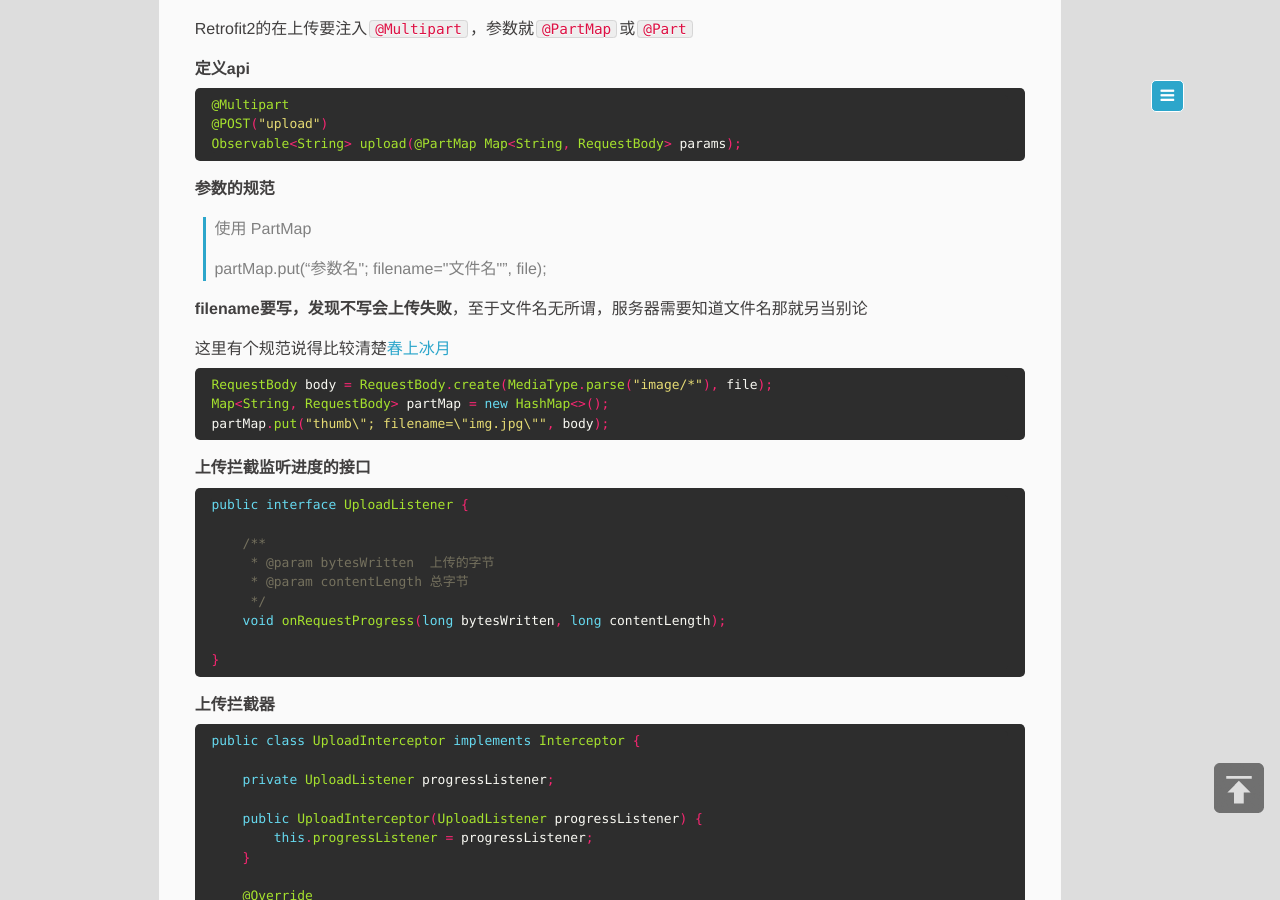
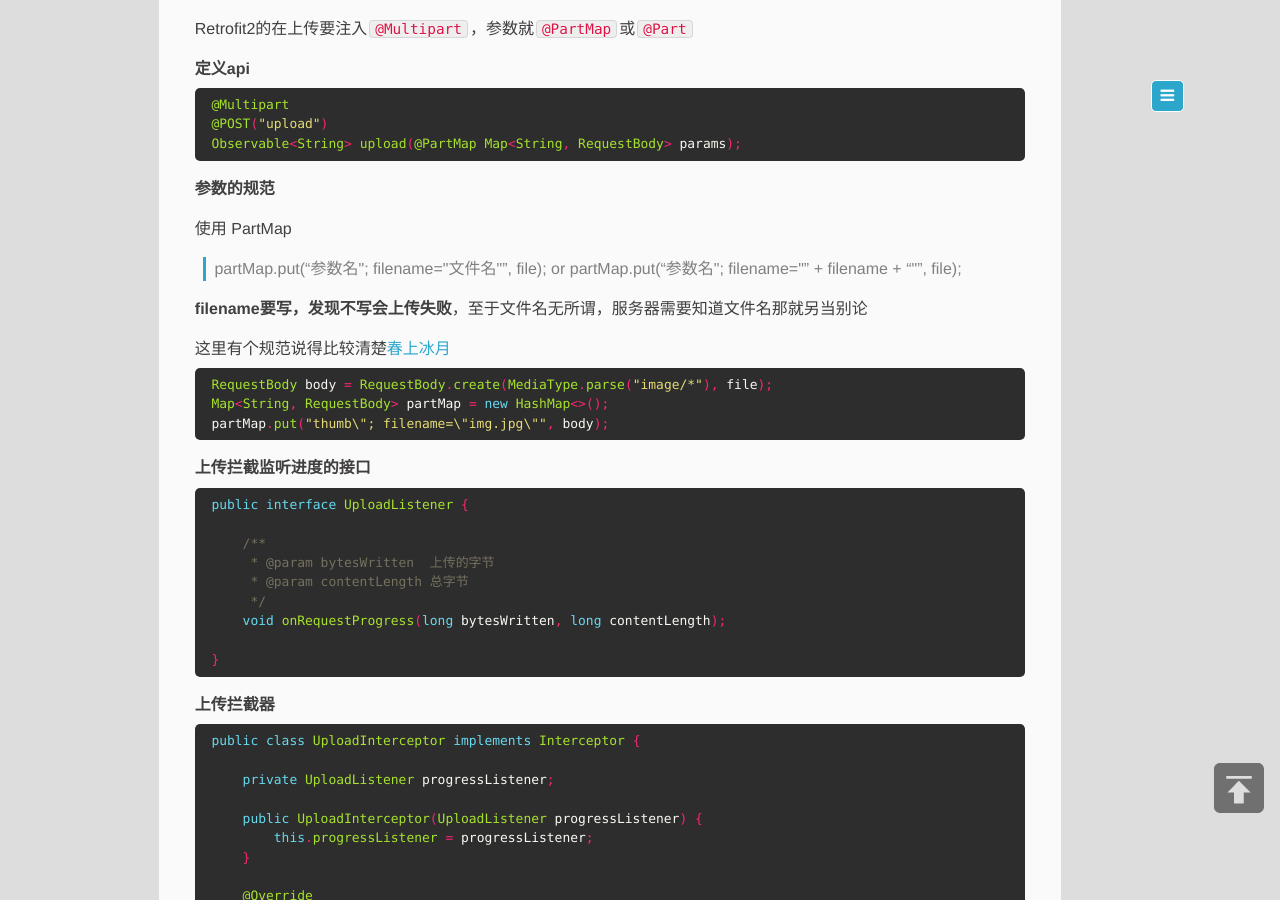
Before and after one commit to fylder/fylder.github.io, a Jekyll site: the page built from _posts/2016-04-04-Retrofit2-download-upload.md, in a window 1280 px wide and 900 px high, scrolled down 3640 px. Built offline with Jekyll 4.4.1, drawn with Linux system fonts in a browser that asks for light colours; comment, search, counter and statistics services are not loaded.

Commit message:
Update 2016-04-04-Retrofit2-download-upload.md

```diff
--- a/_posts/2016-04-04-Retrofit2-download-upload.md
+++ b/_posts/2016-04-04-Retrofit2-download-upload.md
@@ -192,9 +192,11 @@ Observable<String> upload(@PartMap Map<String, RequestBody> params);
 
 **参数的规范**
 
-> 使用 PartMap
->
+使用 PartMap
+
 > partMap.put("参数名\"; filename=\"文件名\"", file);
+> or
+> partMap.put("参数名\"; filename=\"" + filename + "\"", file);
 
 **filename要写，发现不写会上传失败**，至于文件名无所谓，服务器需要知道文件名那就另当别论
 
```
